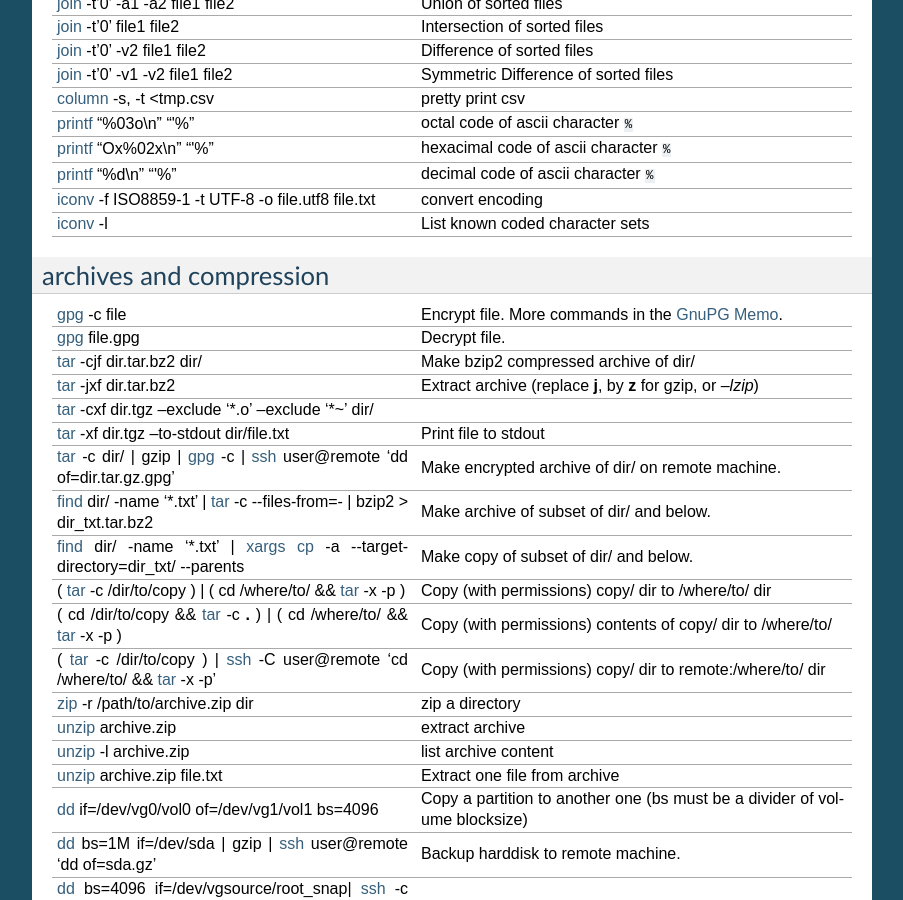
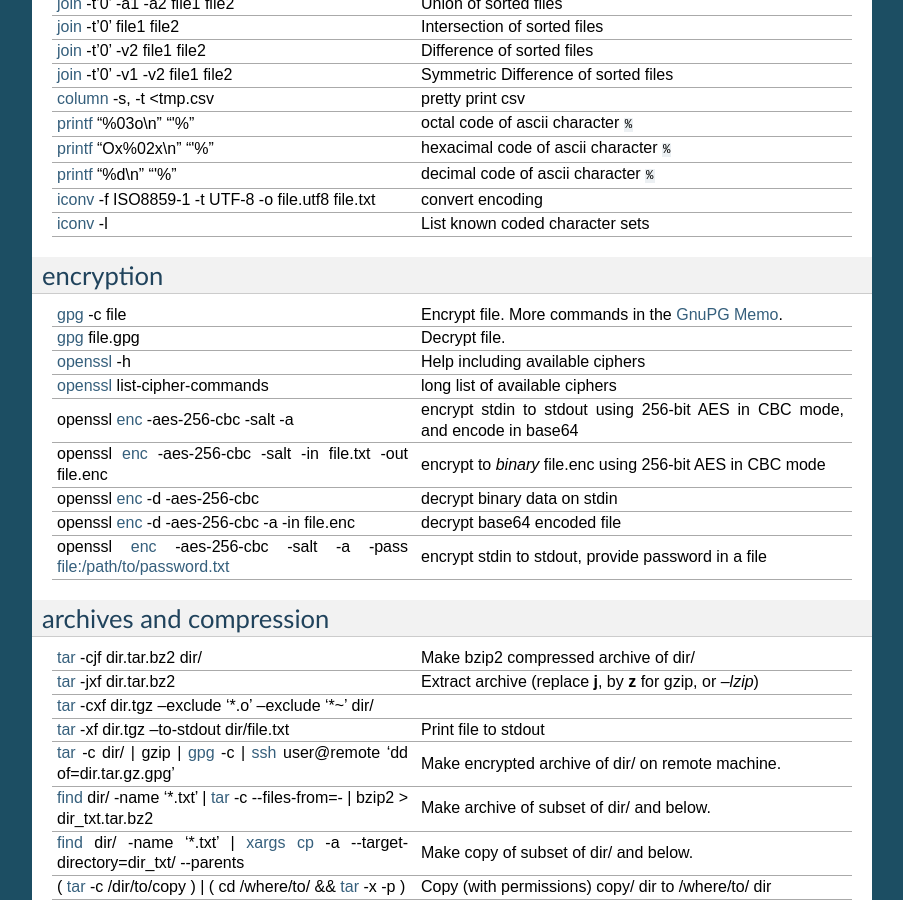
Before and after one commit to marczz/unix_memo, a Sphinx documentation site: the page built from source/commands.rst, in a window 1280 px wide and 900 px high, scrolled down 1702 px. Shown: the whole window, without its empty margins (198-1101 px from the left). Built offline with Sphinx 7.4.7, drawn with Linux system fonts in a browser that asks for light colours; the version number could not be read and is left out; some of the changed text lies outside the part shown.

Commit message:
source/commands.rst: added encryption section to command-line memo
-   examples of aes encoding/decoding
-   added ssh proxy command

```diff
--- a/source/commands.rst
+++ b/source/commands.rst
@@ -108,6 +108,23 @@ text handling
    :man:`iconv` -f ISO8859-1 -t UTF-8 -o file.utf8 file.txt§convert encoding
    :man:`iconv` -l§List known coded character sets
 
+encryption
+----------
+
+.. csv-table::
+   :delim: %
+   :widths: 50, 60
+
+   `gpg`_ -c file%Encrypt file. More commands in the :ref:`gnupg_memo`.
+   `gpg`_ file.gpg%Decrypt file.
+   :man:`openssl` -h%Help including available ciphers
+   :man:`openssl` list-cipher-commands%long list of available ciphers
+   openssl :man:`enc` -aes-256-cbc -salt -a%encrypt stdin to stdout  using 256-bit AES in CBC mode, and encode in base64
+   openssl :man:`enc` -aes-256-cbc -salt -in file.txt -out file.enc%encrypt to *binary* file.enc using 256-bit AES in CBC mode
+   openssl :man:`enc` -d -aes-256-cbc%decrypt binary data on stdin
+   openssl :man:`enc` -d -aes-256-cbc -a -in file.enc%decrypt base64 encoded file
+   openssl :man:`enc` -aes-256-cbc -salt -a -pass file:/path/to/password.txt%encrypt stdin to stdout, provide password in a file
+
 archives and compression
 ------------------------
 
@@ -272,7 +287,8 @@ More info in the :ref:`ssh section <ssh_section>`.
    :bsdman:`scp` -c arcfour128 $USER\@$LANHOST: bigfile%Use :ref:`faster crypto <ssh_ciphers>` for local LAN, but :ref:`tar over ssh is to be preferred <ssh_file_transfer>`.
    :bsdman:`ssh` -g -L 8080:localhost:80 root\@$HOST%Forward connections to $HOSTNAME:8080 out to $HOST:80
    :bsdman:`ssh` -R 1434\:imap\:143 root\@$HOST%Forward connections from $HOST:1434 in to imap\:143
-   :bsdman:`ssh-copy-id` $USER\@$HOST%Install public key for $USER\@$HOST for password-less log in
+   :bsdman:`ssh` -D 9999 $USER\@$HOST%create a SOCKS proxy on localhost and port 9999
+   :man:`ssh-copy-id` $USER\@$HOST%Install public key for $USER\@$HOST for password-less log in
 
 `wget`_
 -------
```
Also changed, not shown: other parts of source/commands.rst (+0 -2 lines).
